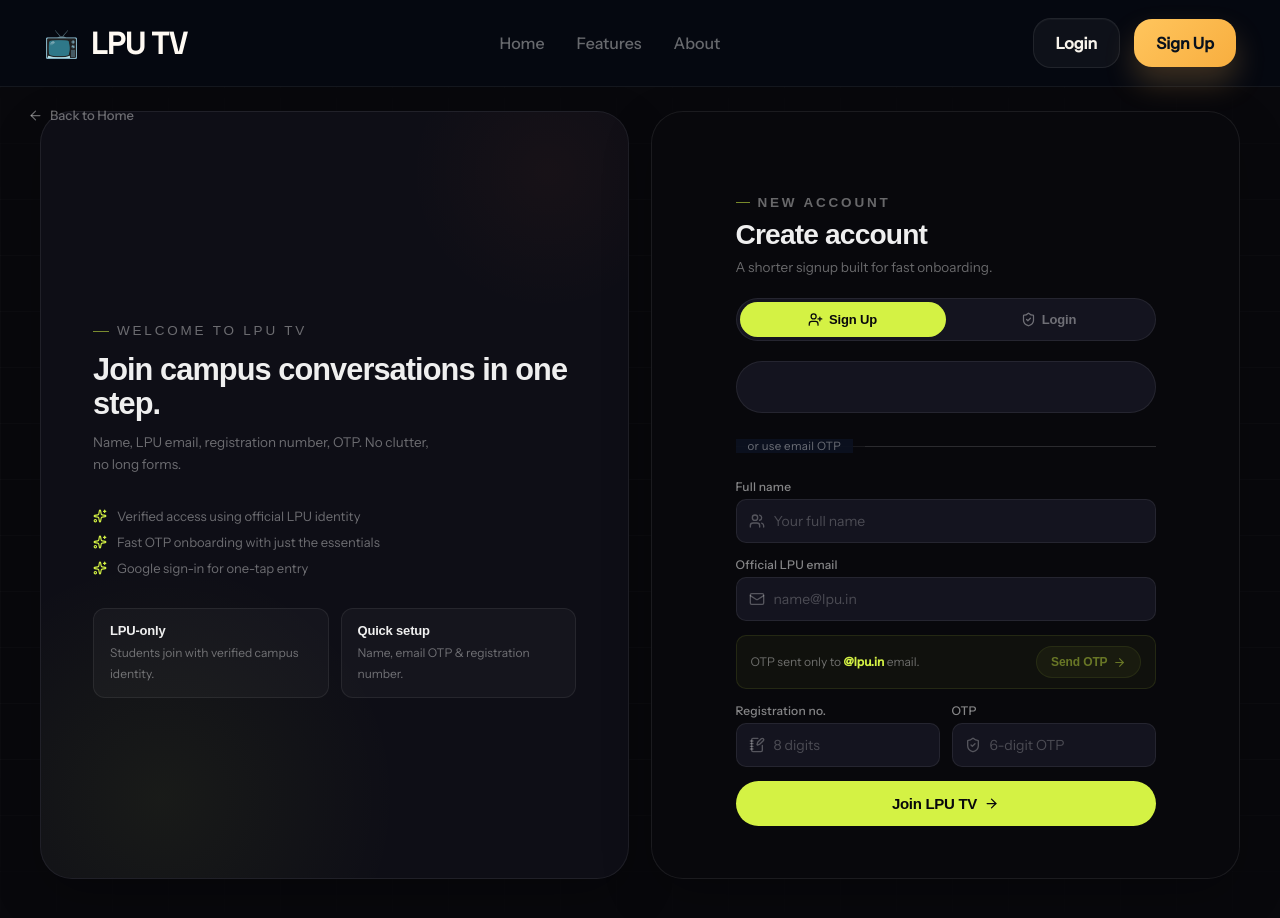
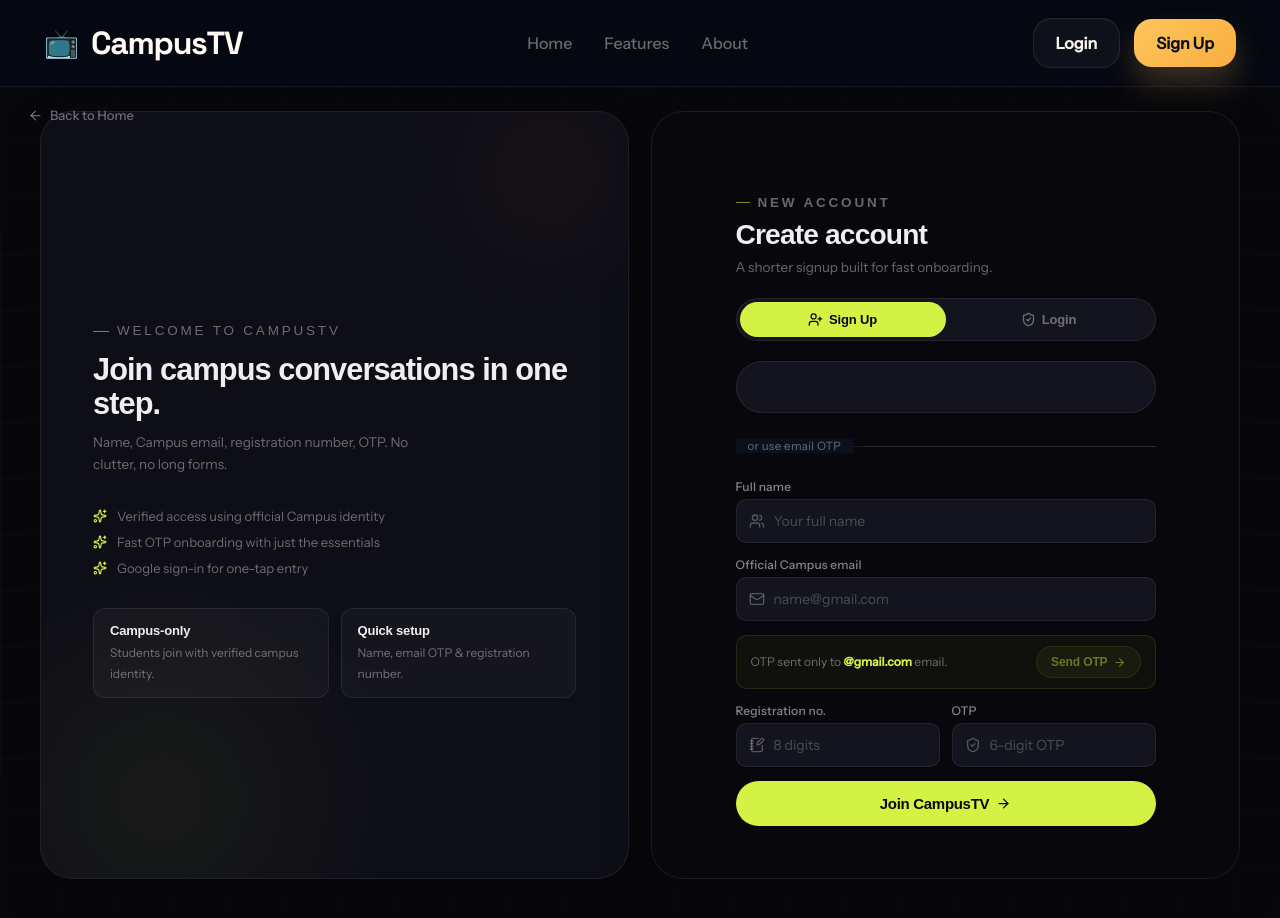
Before and after one commit to akshattiwari0055/lovelyTv, a React (Vite) app in the folder client/: page /auth in a window 1280 px wide. Shown: the top 918 px of the page. Built offline with nearby package versions, Linux system fonts and the light colour scheme; no server answers; a web font is replaced by a local one.

Commit message:
Added Vercel Analytics

```diff
--- a/client/src/App.tsx
+++ b/client/src/App.tsx
@@ -6,7 +6,7 @@
 import { RandomChatPage } from "./components/RandomChatPage";
 import { setAuthToken } from "./lib/api";
 import { User } from "./types";
-
+import { Analytics } from "@vercel/analytics/react";
 type SessionState = {
   token: string;
   user: User;
@@ -104,8 +104,8 @@
   }, [session]);
 
   const handleLogout = () => setSession(null);
-
   return (
+  <>
     <Routes>
       <Route
         path="/"
@@ -120,6 +120,7 @@
           )
         }
       />
+
       <Route
         path="/auth"
         element={
@@ -133,6 +134,7 @@
           )
         }
       />
+
       <Route
         path="/app"
         element={
@@ -147,6 +149,7 @@
           )
         }
       />
+
       <Route
         path="/app/random"
         element={
@@ -158,5 +161,9 @@
         }
       />
     </Routes>
-  );
+
+    {/* 👇 ADD THIS LINE */}
+    <Analytics />
+  </>
+);
 }
--- a/client/src/components/AuthScreen.tsx
+++ b/client/src/components/AuthScreen.tsx
@@ -708,7 +708,7 @@
             {/* ── LEFT ASIDE ── */}
             <aside className="auth-aside ar">
               <div className="aside-copy ar">
-                <p className="aside-eyebrow">Welcome to LPU TV</p>
+                <p className="aside-eyebrow">Welcome to CampusTV</p>
                 <h1>
                   {mode === "register"
                     ? "Join campus conversations in one step."
@@ -716,14 +716,14 @@
                 </h1>
                 <p>
                   {mode === "register"
-                    ? "Name, LPU email, registration number, OTP. No clutter, no long forms."
-                    : "Use your LPU email OTP or Google account to re-enter your verified student network."}
+                    ? "Name, Campus email, registration number, OTP. No clutter, no long forms."
+                    : "Use your Campus email OTP or Google account to re-enter your verified student network."}
                 </p>
               </div>
 
               <div className="aside-highlights ar">
                 {[
-                  "Verified access using official LPU identity",
+                  "Verified access using official Campus identity",
                   "Fast OTP onboarding with just the essentials",
                   "Google sign-in for one-tap entry"
                 ].map((item) => (
@@ -736,7 +736,7 @@
 
               <div className="aside-metrics ar">
                 <div className="aside-metric">
-                  <strong>LPU-only</strong>
+                  <strong>Campus-only</strong>
                   <span>Students join with verified campus identity.</span>
                 </div>
                 <div className="aside-metric">
@@ -812,16 +812,16 @@
                     </label>
 
                     <label className="form-field">
-                      <span>Official LPU email</span>
+                      <span>Official Campus email</span>
                       <div className="input-wrap">
                         <Mail className="ico" size={16} />
-                        <input placeholder="name@lpu.in" type="email" value={registerForm.email}
+                        <input placeholder="name@gmail.com" type="email" value={registerForm.email}
                           onChange={(e) => setRegisterForm(c => ({ ...c, email: e.target.value }))} required />
                       </div>
                     </label>
 
                     <div className="otp-row">
-                      <p className="otp-row-hint">OTP sent only to <strong>@lpu.in</strong> email.</p>
+                      <p className="otp-row-hint">OTP sent only to <strong>@gmail.com</strong> email.</p>
                       <button className="send-otp-btn" type="button"
                         disabled={loading || !hasRegisterEmail}
                         onClick={() => void requestOtp(registerForm.email, "register")}>
@@ -837,7 +837,7 @@
                           <input placeholder="8 digits" value={registerForm.registrationNo}
                             inputMode="numeric" pattern="[0-9]{8}" maxLength={8}
                             onChange={(e) => setRegisterForm(c => ({ ...c, registrationNo: e.target.value.replace(/\D/g, "").slice(0, 8) }))}
-                            required />
+                             />
                         </div>
                       </label>
 
@@ -858,23 +858,23 @@
                     </div>
 
                     <button className="submit-btn" type="submit" disabled={loading}>
-                      {loading ? "Setting up…" : "Join LPU TV"} <ArrowRight size={15} />
+                      {loading ? "Setting up…" : "Join CampusTV"} <ArrowRight size={15} />
                     </button>
                   </form>
                 ) : (
                   /* LOGIN FORM */
                   <form className="auth-form ar" onSubmit={handleOtpLogin}>
                     <label className="form-field">
-                      <span>Official LPU email</span>
+                      <span>Official Campus email</span>
                       <div className="input-wrap">
                         <Mail className="ico" size={16} />
-                        <input placeholder="name@lpu.in" type="email" value={otpLoginForm.email}
+                        <input placeholder="name@gmail.com" type="email" value={otpLoginForm.email}
                           onChange={(e) => setOtpLoginForm(c => ({ ...c, email: e.target.value }))} required />
                       </div>
                     </label>
 
                     <div className="otp-row">
-                      <p className="otp-row-hint">Use your <strong>@lpu.in</strong> email to receive OTP.</p>
+                      <p className="otp-row-hint">Use your <strong>@gmail.com</strong> email to receive OTP.</p>
                       <button className="send-otp-btn" type="button"
                         disabled={loading || !hasOtpLoginEmail}
                         onClick={() => void requestOtp(otpLoginForm.email, "login")}>
--- a/client/src/components/Footer.tsx
+++ b/client/src/components/Footer.tsx
@@ -7,14 +7,14 @@
         <div className="footer-info">
           <div className="logo footer-logo">
             <span className="logo-icon">📺</span>
-            <span className="logo-text">LPU TV</span>
+            <span className="logo-text">CampusTV</span>
           </div>
           <p>
             The student-first video community for Lovely Professional University, designed for safe
             introductions, better conversations, and real campus connections.
           </p>
           <div className="footer-badges">
-            <span><ShieldCheck size={16} /> Verified with LPU email</span>
+            <span><ShieldCheck size={16} /> Verified with Campus email</span>
             <span><Sparkles size={16} /> Built for meaningful matches</span>
           </div>
         </div>
@@ -43,7 +43,7 @@
         </div>
       </div>
       <div className="footer-bottom">
-        <p>&copy; {new Date().getFullYear()} LPU TV. For student educational purposes only.</p>
+        <p>&copy; {new Date().getFullYear()} CampusTV. For student educational purposes only.</p>
       </div>
     </footer>
   );
--- a/client/src/components/Header.tsx
+++ b/client/src/components/Header.tsx
@@ -13,7 +13,7 @@
       <div className="header-container">
         <Link to="/" className="logo">
           <span className="logo-icon">📺</span>
-          <span className="logo-text">LPU TV</span>
+          <span className="logo-text">CampusTV</span>
         </Link>
 
         <nav className="main-nav">
--- a/client/src/components/RandomChatPage.tsx
+++ b/client/src/components/RandomChatPage.tsx
@@ -902,7 +902,7 @@
               </svg>
             </button>
             <div className="rcp-wordmark" onClick={() => navigate("/app")}>
-              LPU TV <span className="rcp-badge">Beta</span>
+              CampusTV <span className="rcp-badge"></span>
             </div>
           </div>
           <div className="rcp-topbar-right">
@@ -994,7 +994,7 @@
                         </svg>
                       </div>
                       <p className="rcp-idle-txt">{connectionIssue ? "Connection lost" : "Tap Start to begin"}</p>
-                      {!connectionIssue && <p className="rcp-idle-sub">Meet LPU students via video</p>}
+                      {!connectionIssue && <p className="rcp-idle-sub">Meet Campus students via video</p>}
                     </div>
 
                     {/* "You" label — bottom-left, same as connected state */}
--- a/package.json
+++ b/package.json
@@ -18,6 +18,7 @@
     "concurrently": "^9.0.1"
   },
   "dependencies": {
+    "@vercel/analytics": "^2.0.1",
     "lucide-react": "^1.8.0",
     "react-icons": "^5.6.0"
   }
```
Also changed, not shown: client/src/components/LandingPage.tsx (+9 -9 lines), 1 other file (tests, documents, lock files or other folders).
